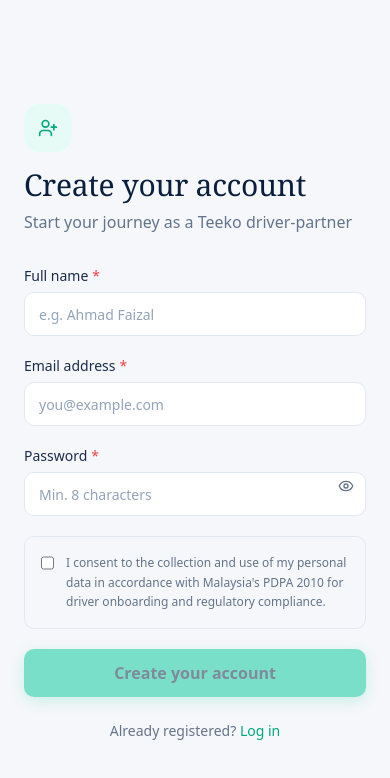
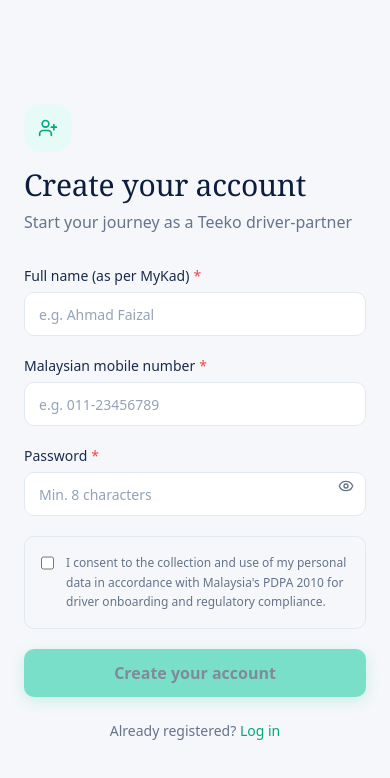
Before and after one commit to Blueprint-Agency/teeko-ehailing, a Next.js app in the folder apps/web/: page /auth/register in a window 390 px wide. Shown: the top 778 px of the page. Built offline with nearby package versions, Linux system fonts and the light colour scheme.

Commit message:
[Web] Change register page inputs to phone number instead of email

```diff
--- a/apps/web/app/auth/register/page.tsx
+++ b/apps/web/app/auth/register/page.tsx
@@ -30,7 +30,7 @@ export default function RegisterPage() {
   const onSubmit = async (data: RegisterFormData) => {
     setLoading(true)
     await new Promise((r) => setTimeout(r, 800))
-    login({ ...mockProfile, fullName: data.fullName, email: data.email } as DriverProfile)
+    login({ ...mockProfile, fullName: data.fullName, phone: data.phone } as DriverProfile)
     router.push('/onboarding/agreement')
   }
 
@@ -83,19 +83,19 @@ export default function RegisterPage() {
 
           <form onSubmit={handleSubmit(onSubmit)} className="animate-fade-up animate-delay-100 space-y-5">
             <Input
-              label={t('profile.fullName')}
+              label={t('auth.register.fullNameLabel')}
               placeholder="e.g. Ahmad Faizal"
               required
               error={errors.fullName?.message}
               {...register('fullName')}
             />
             <Input
-              label={t('profile.email')}
-              type="email"
-              placeholder="you@example.com"
+              label={t('auth.register.phoneLabel')}
+              type="tel"
+              placeholder={t('auth.register.phonePlaceholder')}
               required
-              error={errors.email?.message}
-              {...register('email')}
+              error={errors.phone?.message}
+              {...register('phone')}
             />
 
             <div className="relative">
--- a/packages/shared/src/locales/en.json
+++ b/packages/shared/src/locales/en.json
@@ -89,6 +89,8 @@
       "createAccount": "Create your account",
       "subtitle": "Start your journey as a Teeko driver-partner",
       "fullNameLabel": "Full name (as per MyKad)",
+      "phoneLabel": "Malaysian mobile number",
+      "phonePlaceholder": "e.g. 011-23456789",
       "emailLabel": "Email address",
       "password": "Password",
       "passwordHint": "Min. 8 characters",
--- a/packages/shared/src/locales/ms.json
+++ b/packages/shared/src/locales/ms.json
@@ -89,6 +89,8 @@
       "createAccount": "Cipta akaun anda",
       "subtitle": "Mulakan perjalanan anda sebagai rakan-pemandu Teeko",
       "fullNameLabel": "Nama penuh (seperti dalam MyKad)",
+      "phoneLabel": "Nombor telefon bimbit Malaysia",
+      "phonePlaceholder": "cth. 011-23456789",
       "emailLabel": "Alamat emel",
       "password": "Kata laluan",
       "passwordHint": "Min. 8 aksara",
--- a/packages/shared/src/locales/ta.json
+++ b/packages/shared/src/locales/ta.json
@@ -89,6 +89,8 @@
       "createAccount": "உங்கள் கணக்கை உருவாக்கவும்",
       "subtitle": "டீக்கோ ஓட்டுநர்-கூட்டாளராக உங்கள் பயணத்தைத் தொடங்குங்கள்",
       "fullNameLabel": "முழு பெயர் (MyKad இல் உள்ளது போல)",
+      "phoneLabel": "மலேசிய மொபைல் எண்",
+      "phonePlaceholder": "எ.கா. 011-23456789",
       "emailLabel": "மின்னஞ்சல் முகவரி",
       "password": "கடவுச்சொல்",
       "passwordHint": "குறைந்தபட்சம் 8 எழுத்துக்கள்",
--- a/packages/shared/src/locales/zh.json
+++ b/packages/shared/src/locales/zh.json
@@ -89,6 +89,8 @@
       "createAccount": "创建您的账户",
       "subtitle": "开始您的 Teeko 司机伙伴之旅",
       "fullNameLabel": "全名（需与 MyKad 一致）",
+      "phoneLabel": "马来西亚手机号码",
+      "phonePlaceholder": "例如 011-23456789",
       "emailLabel": "电子邮件地址",
       "password": "密码",
       "passwordHint": "最少 8 个字符",
--- a/packages/shared/src/schemas/auth.ts
+++ b/packages/shared/src/schemas/auth.ts
@@ -12,7 +12,7 @@ export const otpSchema = z
 
 export const registerSchema = z.object({
   fullName: z.string().min(2, 'Full name must be at least 2 characters').max(100),
-  email: z.string().email('Enter a valid email address'),
+  phone: phoneSchema,
   password: z
     .string()
     .min(8, 'Password must be at least 8 characters')
```
